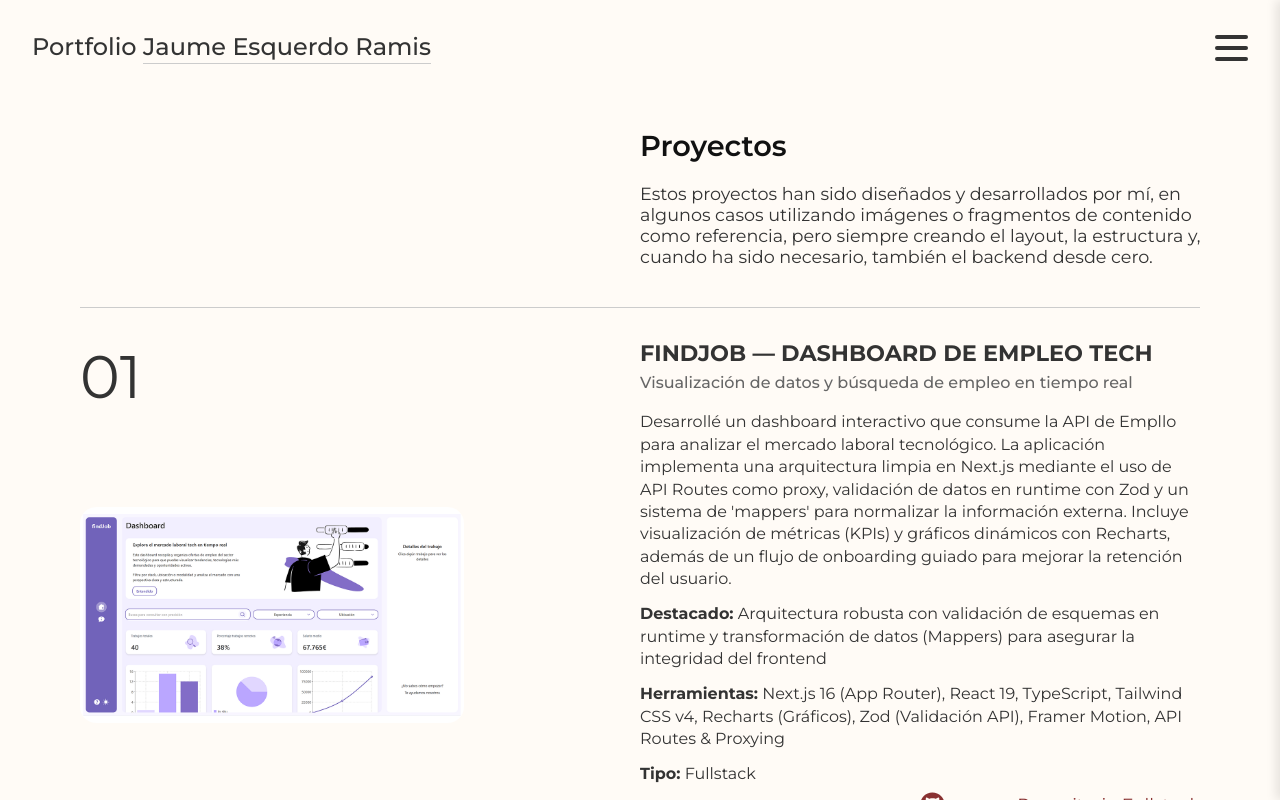
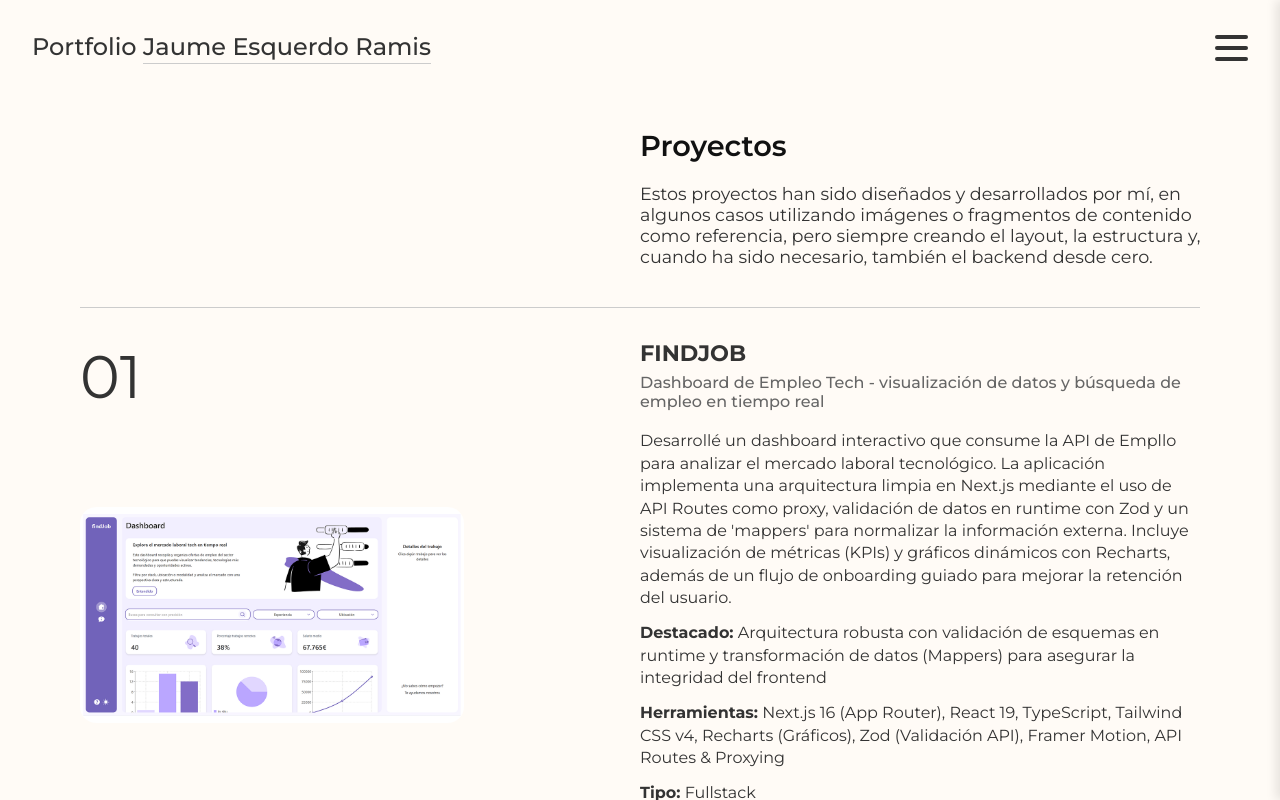
Before and after one commit to JaumeEsquerdo/portfolio-personal, a React (Vite) app in the folder portfolio-jaume/: page /proyectos in a window 1280 px wide. Shown: the top 800 px of the page. Built offline with nearby package versions, Linux system fonts and the light colour scheme; a web font is replaced by a local one.

Commit message:
ajustar title findJob

```diff
--- a/portfolio-jaume/src/data/listaProyectos.js
+++ b/portfolio-jaume/src/data/listaProyectos.js
@@ -2,8 +2,9 @@ const listaProyectos = [
   {
     id: 1,
     numero: "01",
-    titulo: "findJob — Dashboard de Empleo Tech",
-    subtitulo: "Visualización de datos y búsqueda de empleo en tiempo real",
+    titulo: "findJob",
+    subtitulo:
+      "Dashboard de Empleo Tech - visualización de datos y búsqueda de empleo en tiempo real",
     descripcion:
       "Desarrollé un dashboard interactivo que consume la API de Empllo para analizar el mercado laboral tecnológico. La aplicación implementa una arquitectura limpia en Next.js mediante el uso de API Routes como proxy, validación de datos en runtime con Zod y un sistema de 'mappers' para normalizar la información externa. Incluye visualización de métricas (KPIs) y gráficos dinámicos con Recharts, además de un flujo de onboarding guiado para mejorar la retención del usuario.",
     herramientas: [
```
